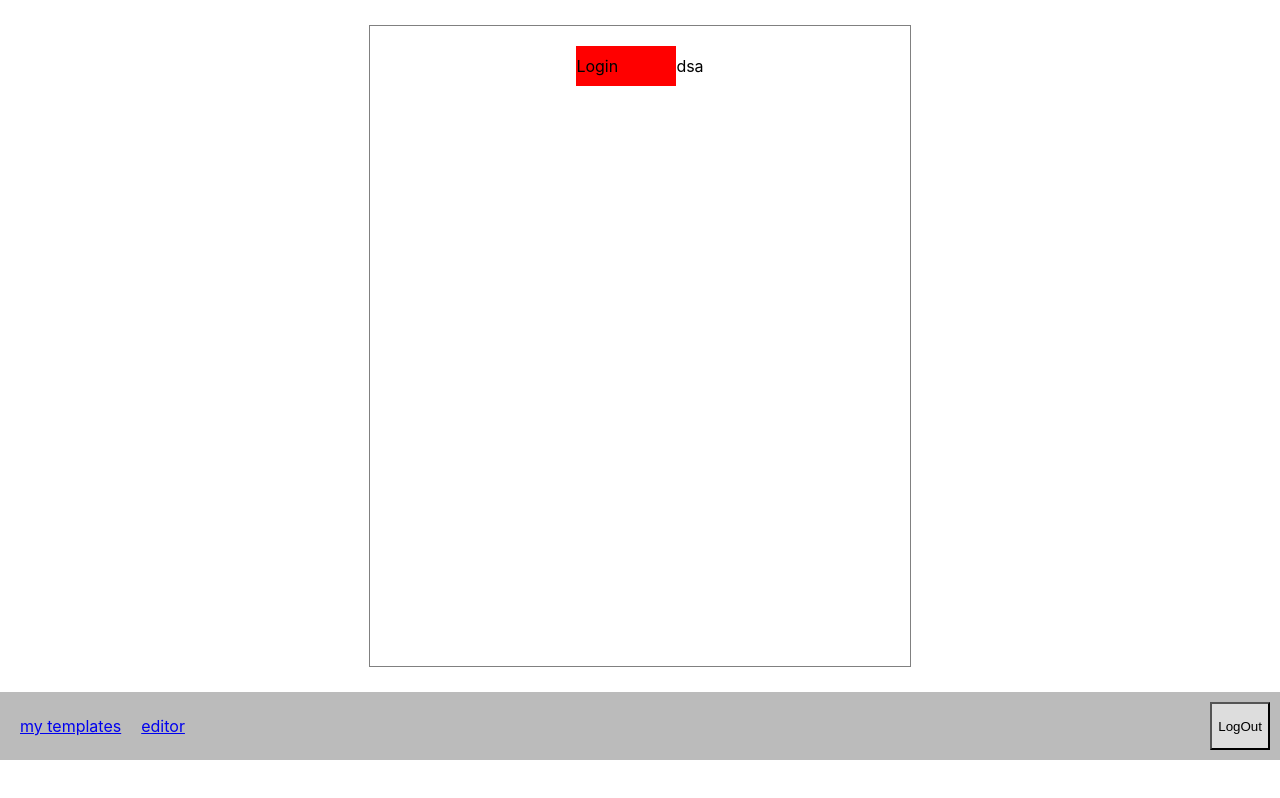
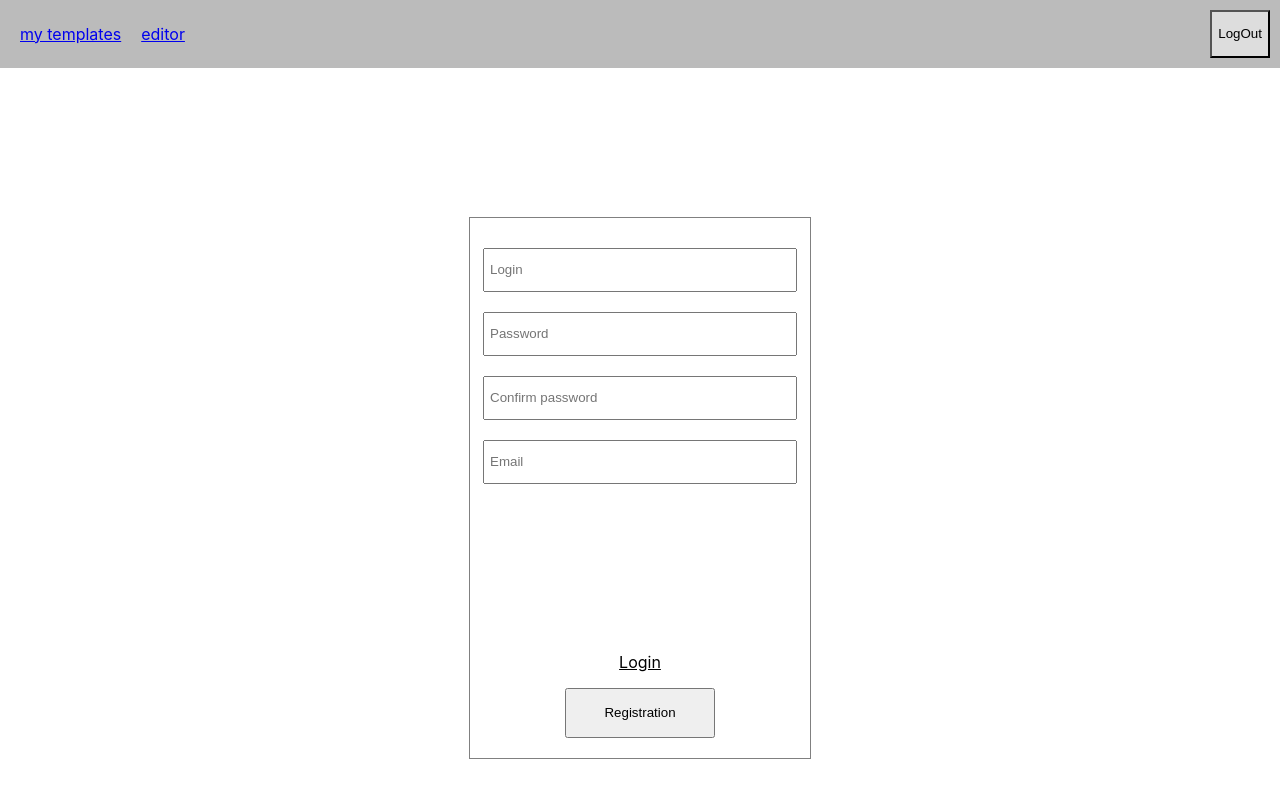
Before and after one commit to Egorwrk/mlm-fullstack, a React (Create React App) app in the folder mobile-layouts-manager-front/: page /authorization in a window 1280 px wide. Shown: the top 798 px of the page. Built offline with nearby package versions, Linux system fonts and the light colour scheme.

Commit message:
MLM-15 - AuthorizationPage.tsx - layout registration/login

```diff
--- a/mobile-layouts-manager-front/src/App.tsx
+++ b/mobile-layouts-manager-front/src/App.tsx
@@ -1,6 +1,6 @@
 import React, {useState} from 'react';
 import './assets/App.css';
-import {BrowserRouter, Route} from 'react-router-dom';
+import {BrowserRouter, Redirect, Route, Switch} from 'react-router-dom';
 import TemplatesPage from './pages/TemplatesPage/TemplatesPage';
 import EditorPage from './pages/EditorPage/EditorPage';
 import NavBar from './components/NavBar';
@@ -13,7 +13,6 @@ function App() {
     return (
         <BrowserRouter>
             <div className='App'>
-                <Route path={'/authorization'} component={AuthorizationPage}/>
                 <div className='topBar'>
                     <NavBar/>
                     <div className='headerSeparator'/>
@@ -23,9 +22,16 @@ function App() {
                 </div>
                 <div className='mainContainer'>
                     <div className='mainContent'>
-                        <Route path={'/templates'} component={TemplatesPage}/>
-                        <Route path={'/editor'} component={EditorPage}/>
-                        <Route path={'/viewer'} component={ViewerPage}/>
+                        <Switch>
+                            <Route exact path='/'
+                                   render={() => <Redirect to={'/authorization'}/>}/>
+                            <Route path={'/authorization'} render={() => <AuthorizationPage/>}/>
+                            <Route path={'/templates'} render={() => <TemplatesPage/>}/>
+                            <Route path={'/editor'} render={() => <EditorPage/>}/>
+                            <Route path={'/viewer'} render={() => <ViewerPage/>}/>
+                            <Route path='*' render={() => <p>404 NOT FOUND</p>}/>
+                        </Switch>
+
                     </div>
                 </div>
             </div>
--- a/mobile-layouts-manager-front/src/assets/AuthorizationPage.css
+++ b/mobile-layouts-manager-front/src/assets/AuthorizationPage.css
@@ -11,32 +11,31 @@
 .formContainer {
     display: flex;
     flex-direction: column;
-    height: 600px;
-    width: 500px;
+    height: 500px;
+    width: 300px;
     border: 1px solid gray;
     padding: 20px;
+    align-items: center;
 }
 
-.inputRowContainer {
-    display: flex;
-    flex-direction: row;
-    align-items: center;
+.inputField {
+    height: 40px;
+    width: 100%;
+    margin: 10px 0 10px 0;
+    padding: 0 5px 0 5px;
+}
+
+.separator {
+    flex: 1;
+}
+
+.confirmBtn {
+    height: 50px;
+    width: 50%;
+    text-align: center;
     justify-content: center;
 }
 
-.rowTextIdentifierContainer {
-    display: flex;
-    flex-direction: row;
-    width: 100px;
-    background-color: red;
-    padding: 0;
+.registrLoginToggleBtn {
+    text-decoration: underline;
 }
-
-.rowTextIdentifier {
-    margin: 10px 0 10px 0;
-}
-
-.inputContainer {
-    height: 100%;
-    justify-self: center;
-}
--- a/mobile-layouts-manager-front/src/pages/AuthorizationPage/AuthorizationPage.tsx
+++ b/mobile-layouts-manager-front/src/pages/AuthorizationPage/AuthorizationPage.tsx
@@ -1,20 +1,26 @@
-import React from 'react';
+import React, {useState} from 'react';
 import '../../assets/AuthorizationPage.css';
 
 const AuthorizationPage = () => {
+    const [registrOrLogin, setRegistrOrLogin] = useState<boolean>(true)
     return (
         <div className='authPageContainer'>
             <div className='formContainer'>
-                <span className='inputRowContainer'>
-                    <span className='rowTextIdentifierContainer'>
-                        <p className='rowTextIdentifier'>Login</p>
-                    </span>
-                    <span className='inputContainer'>
-                            {/*<textarea res={false}></textarea>*/}
-                    </span>
-                    <span>dsa</span>
-                </span>
-
+                <input className='inputField' placeholder='Login'></input>
+                <input className='inputField' placeholder='Password'></input>
+                {registrOrLogin
+                    ? <input className='inputField' placeholder='Confirm password'></input>
+                    : null
+                }
+                {registrOrLogin
+                    ? <input className='inputField' placeholder='Email'></input>
+                    : null
+                }
+                <span className='separator'/>
+                <p onClick={() => setRegistrOrLogin(!registrOrLogin)} className='registrLoginToggleBtn'>{!registrOrLogin ? 'Registration' : 'Login'}</p>
+                <button className='confirmBtn'>
+                    <p>{registrOrLogin ? 'Registration' : 'Login'}</p>
+                </button>
             </div>
         </div>
     )
```
